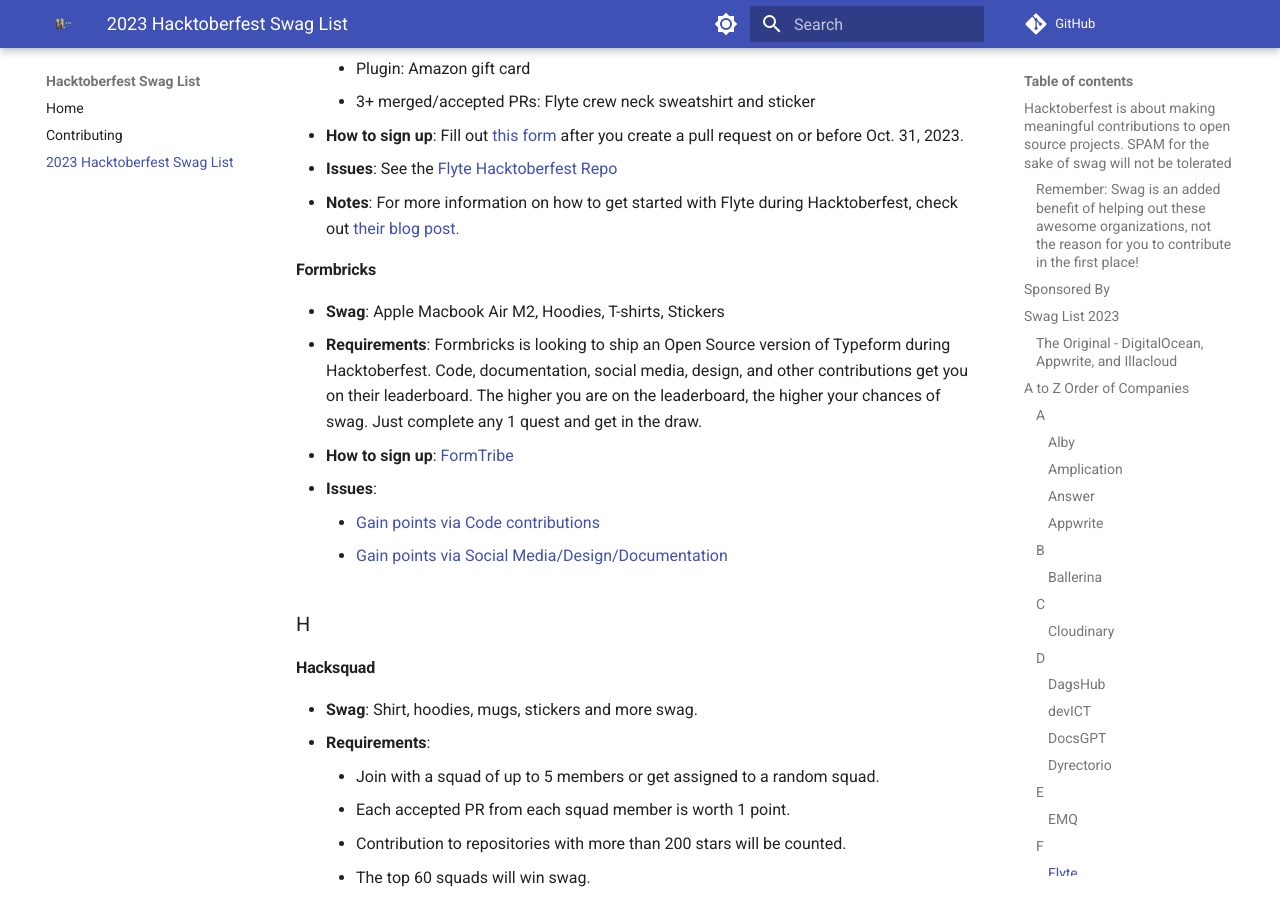
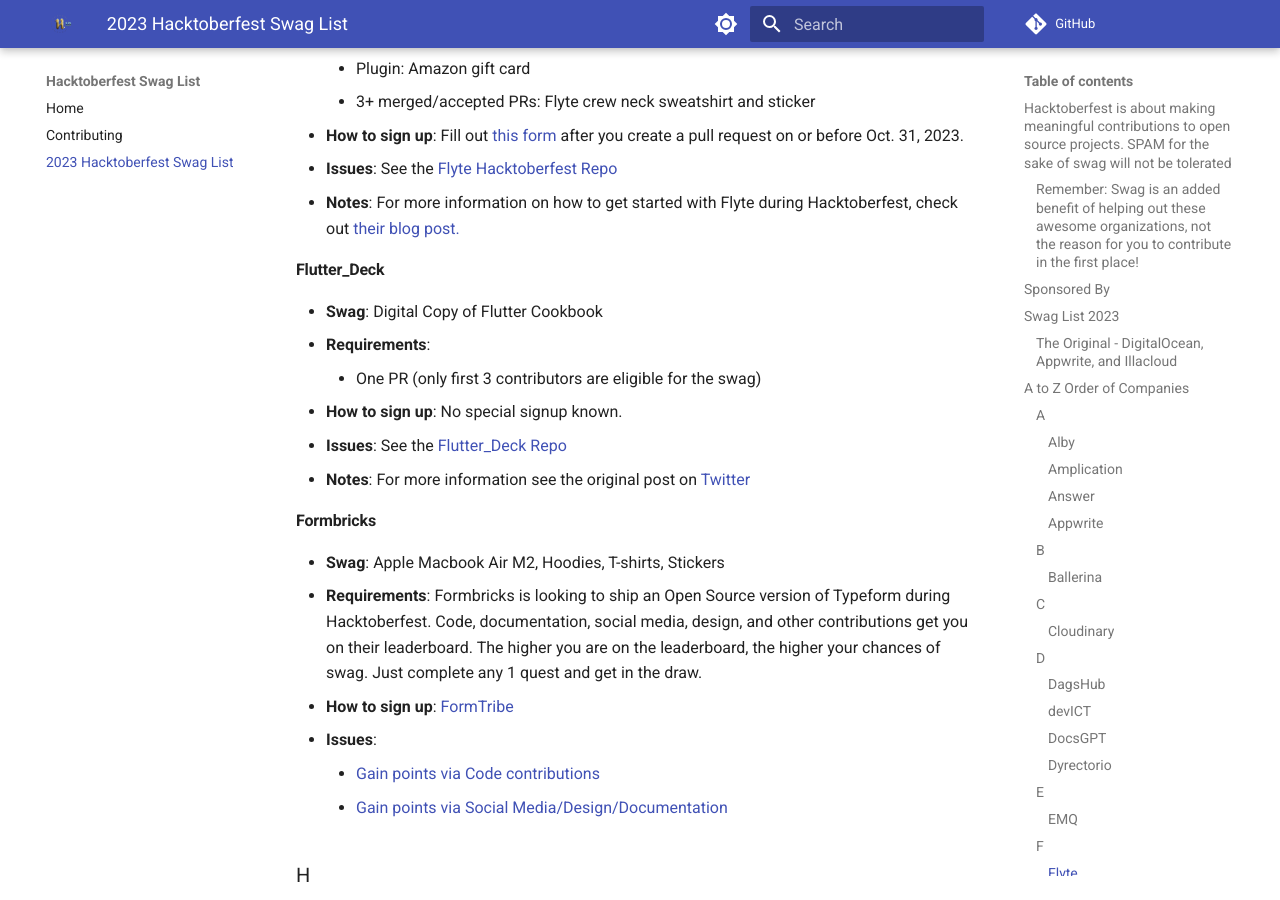
Before and after one commit to crweiner/hacktoberfest-swag-list, an MkDocs documentation site: the page built from docs/list.md, in a window 1280 px wide and 900 px high, scrolled down 4805 px. Built offline with MkDocs 1.6.1 and Material for MkDocs 9.7.7, drawn with Linux system fonts in a browser that asks for light colours; plug-ins that fetch from the network failed and are left out; comment, search, counter and statistics services are not loaded.

Commit message:
Added flutter_deck Hacktoberfest to the Swag List

```diff
--- a/docs/list.md
+++ b/docs/list.md
@@ -158,6 +158,15 @@
 - **How to sign up**: Fill out [this form](https://tally.so/r/wMNob0) after you create a pull request on or before Oct. 31, 2023.
 - **Issues**: See the [Flyte Hacktoberfest Repo](https://github.com/flyteorg/flyte/issues/4064)
 - **Notes**: For more information on how to get started with Flyte during Hacktoberfest, check out [their blog post.](https://flyte.org/blog/flyte-at-hacktoberfest-2023)
+
+#### **Flutter_Deck**
+
+- **Swag**: Digital Copy of Flutter Cookbook
+- **Requirements**:
+    - One PR (only first 3 contributors are eligible for the swag)
+- **How to sign up**: No special signup known.
+- **Issues**: See the [Flutter_Deck Repo](https://github.com/mkobuolys/flutter_deck/issues)
+- **Notes**: For more information see the original post on [Twitter](https://twitter.com/mkobuolys/status/1709185864436171017)
 
 #### **Formbricks**
 
```
